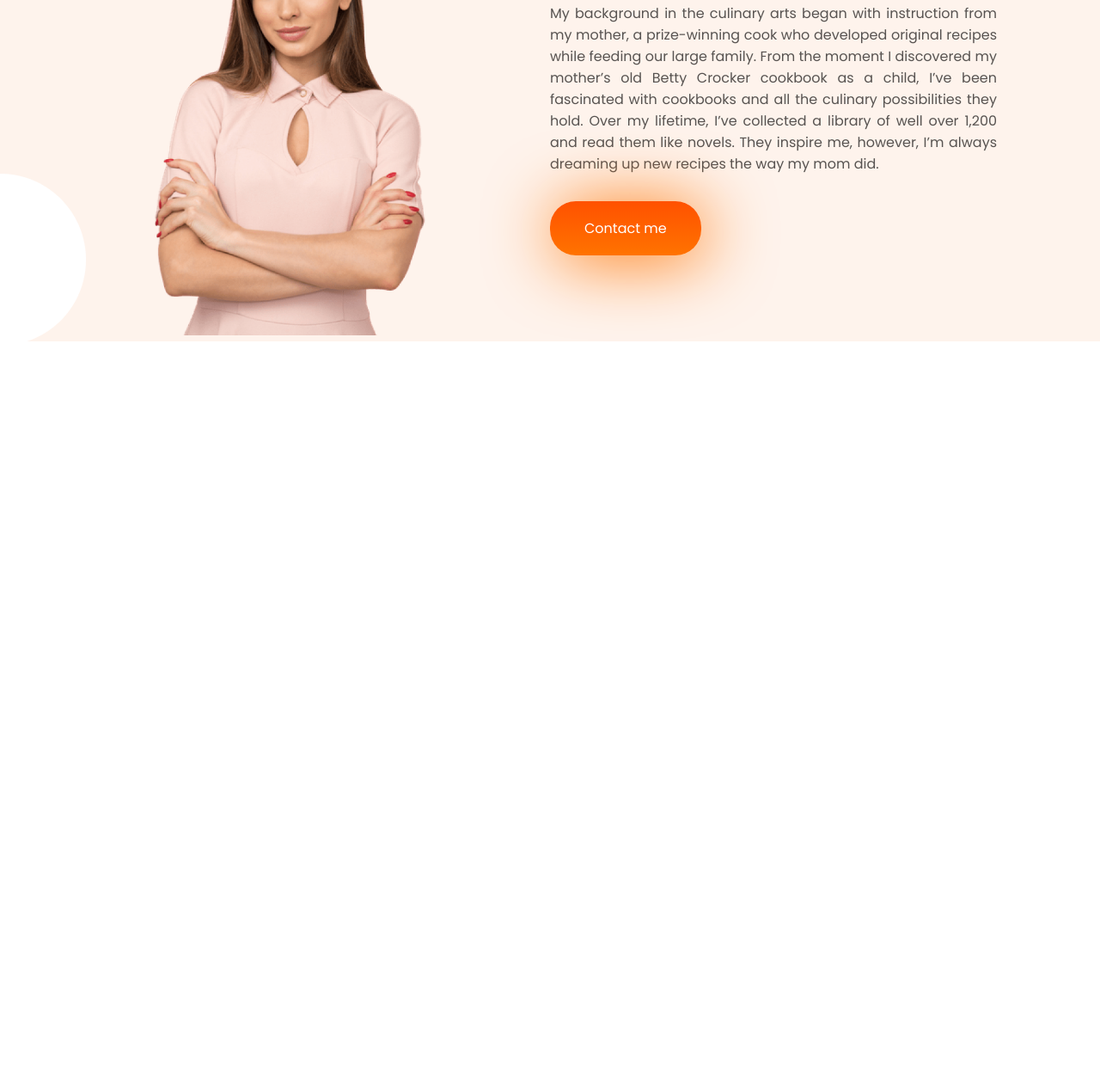
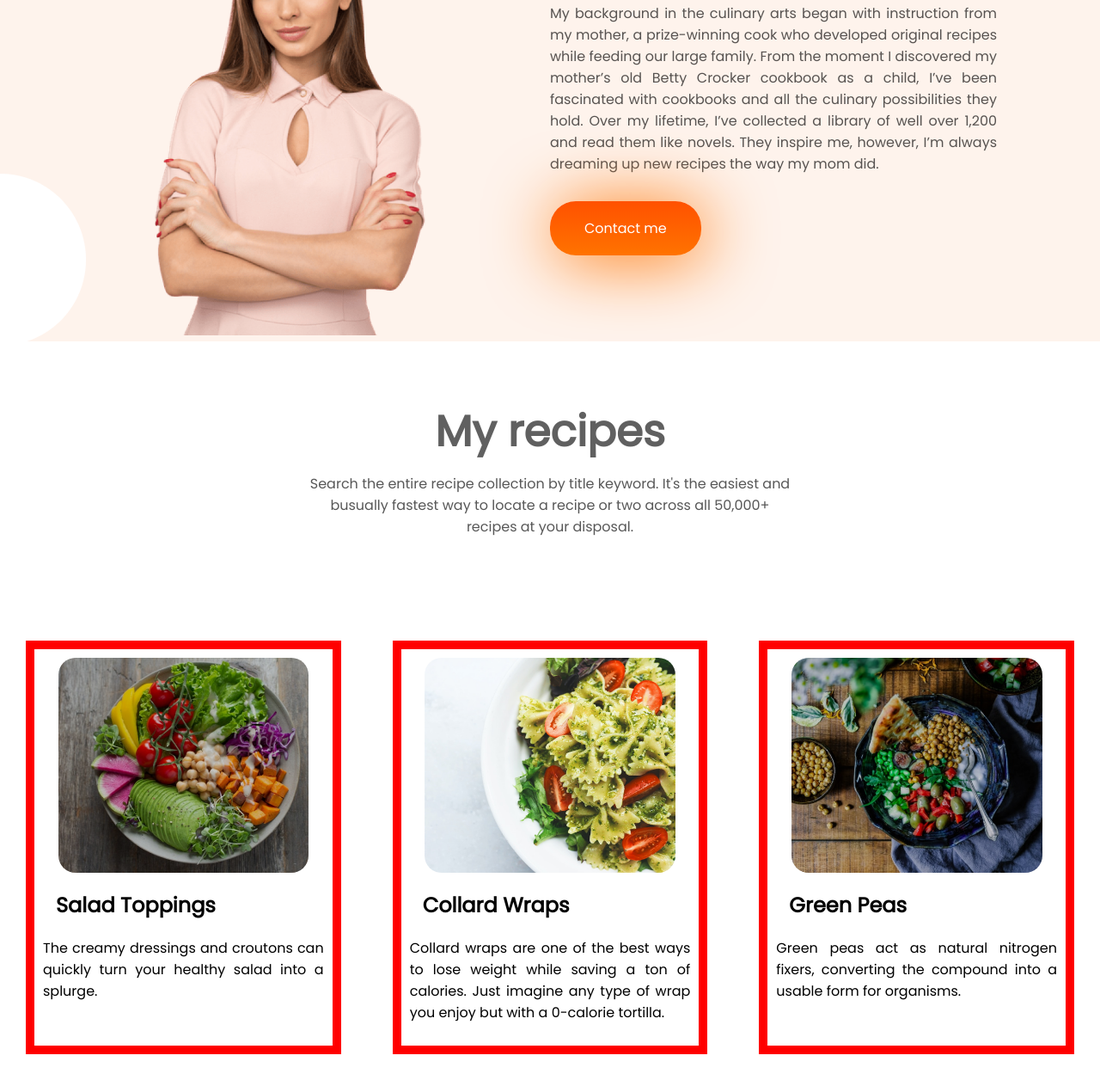
Before and after one commit to kamruz-zzaman/Food-Network, a plain HTML site: page index.html in a window 1280 px wide. Shown: the part 797-2053 px from the top of the page at 86% size. Before the commit the page ends 1194 px from the top, so only its background shows below. Drawn offline with Linux system fonts and the light colour scheme.

Commit message:
third section added

```diff
--- a/index.html
+++ b/index.html
@@ -40,6 +40,30 @@
             <a class="button" target="_blank" href="https://www.facebook.com/kmkamruzzaman32/">Contact me</a>
         </div>
     </section>
+    <div class="recipes title">
+        <h1>My recipes</h1>
+        <p>Search the entire recipe collection by title keyword. It's the easiest and <br> busually fastest way to
+            locate a
+            recipe or two across all 50,000+ <br>recipes at your disposal.</p>
+    </div>
+    <section class="third-sec">
+        <div class="set-img">
+            <img src="Images/food-1.png" alt="">
+            <h2>Salad Toppings</h2>
+            <p>The creamy dressings and croutons can quickly turn your healthy salad into a splurge.</p>
+        </div>
+        <div class="set-img">
+            <img src="Images/food-2.png" alt="">
+            <h2> Collard Wraps</h2>
+            <p>Collard wraps are one of the best ways to lose weight while saving a ton of calories. Just imagine any
+                type of wrap you enjoy but with a 0-calorie tortilla.</p>
+        </div>
+        <div class="set-img">
+            <img src="Images/food-3.png" alt="">
+            <h2>Green Peas</h2>
+            <p>Green peas act as natural nitrogen fixers, converting the compound into a usable form for organisms. </p>
+        </div>
+    </section>
 </body>
 
 </html>
--- a/style.css
+++ b/style.css
@@ -56,3 +56,30 @@ h1{
 .middle-div p{
     text-align: justify;
 }
+.recipes{
+    text-align: center;
+    margin: 7%;
+}
+.third-sec{
+    display: flex;
+    width: 100%;
+}
+.set-img{
+    width: 33.3%;
+    border: 10px solid rgb(255, 0, 0);
+    margin: 30px;
+    padding: 10px;
+}
+.set-img img{
+    height: 250px;
+    border-radius: 20px;
+    display: block;
+    margin-left: auto;
+    margin-right: auto;
+}
+.set-img p{
+    text-align: justify;
+}
+h2{
+    padding-left: 15px;
+}
```
Also changed, not shown: Images/food-1.png (added), Images/food-2.png (added), Images/food-3.png (added).
